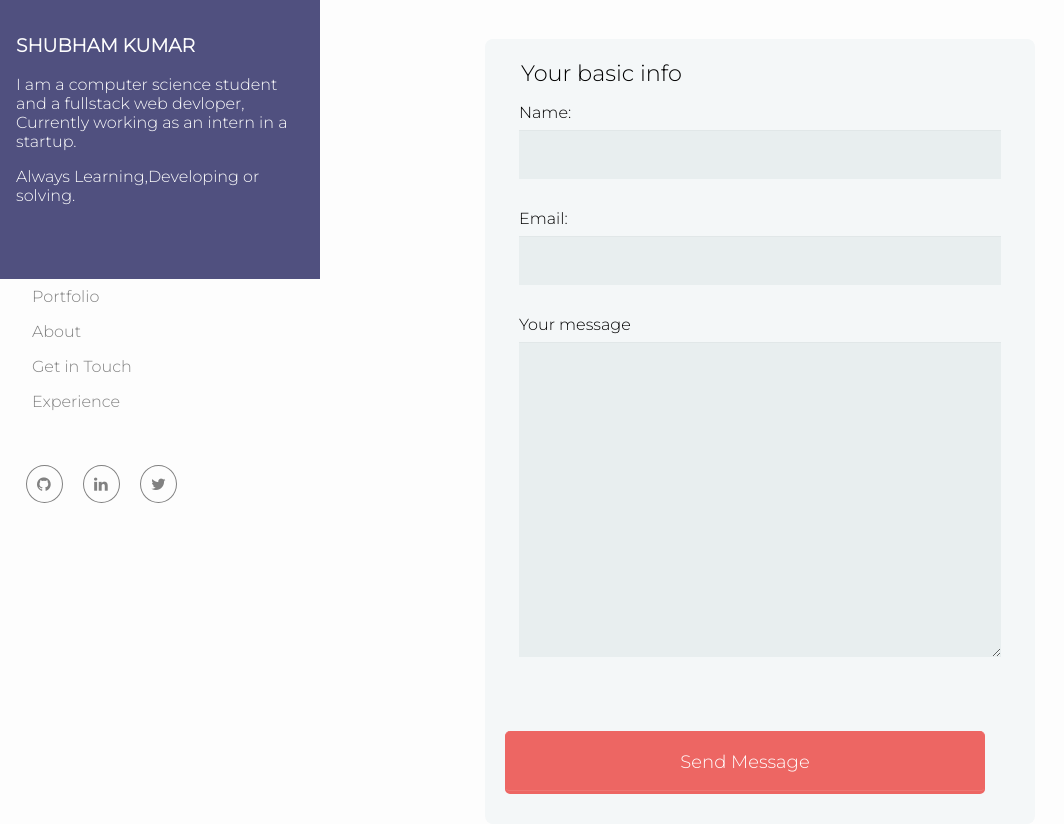
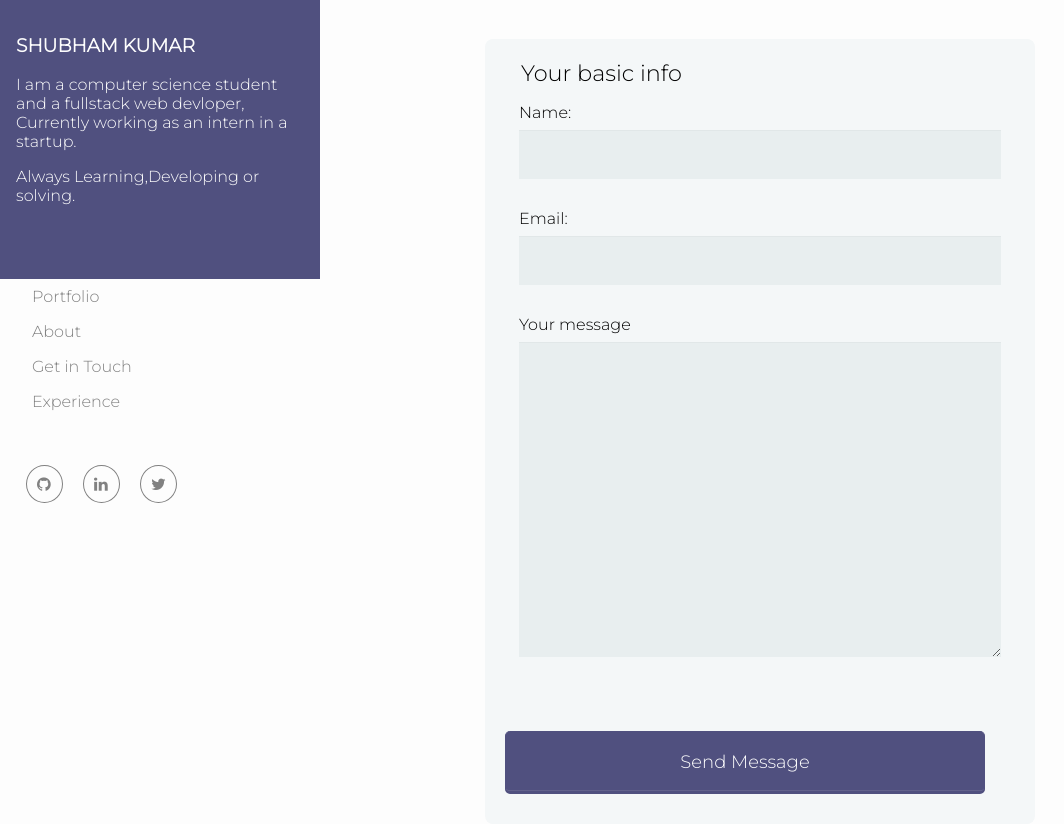
Before and after one commit to alias-pyking/portfolio, a Django app: template templates/contact.html in a window 1280 px wide. Shown: the part 1-825 px from the top of the page, without its empty margins (0-1064 px from the left). Run offline with Django 3.2, Linux system fonts and the light colour scheme; the template is opened without the code that fills it, so the values that code supplies are empty; some libraries are stand-ins or nearby versions.

Commit message:
changed contact form submit button color and transition

```diff
--- a/templates/contact.html
+++ b/templates/contact.html
@@ -62,18 +62,20 @@ select {
   cursor: pointer;
   padding: 19px 39px 18px 39px;
   color: #FFF;
-  background-color: #ed6663;
+  background-color:#50507F;
   font-size: 18px;
   text-align: center;
   font-style: normal;
   border-radius: 5px;
   width: 100%;
-  border: 1px solid #ed6663;
+  border: 1px solid #50507F;
   border-width: 1px 1px 3px;
   box-shadow: 0 -1px 0 rgba(255, 255, 255, 0.1) inset;
   margin-bottom: 10px;
 }
-
+.form-submit-btn:active{
+  transform: scale(1.02);
+}
 fieldset {
   margin-bottom: 30px;
   border: none;
```
